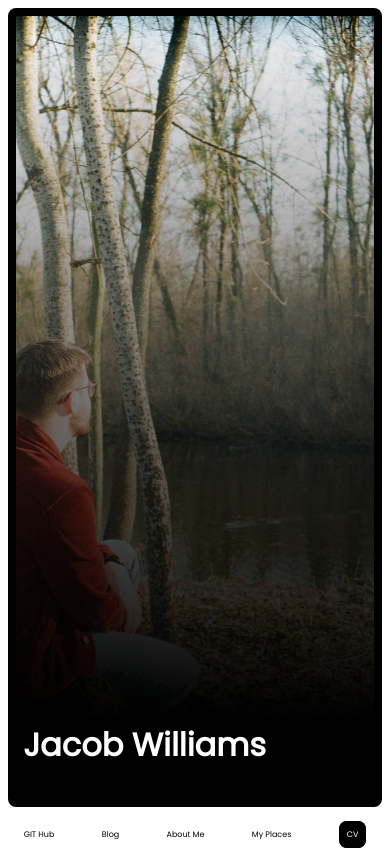
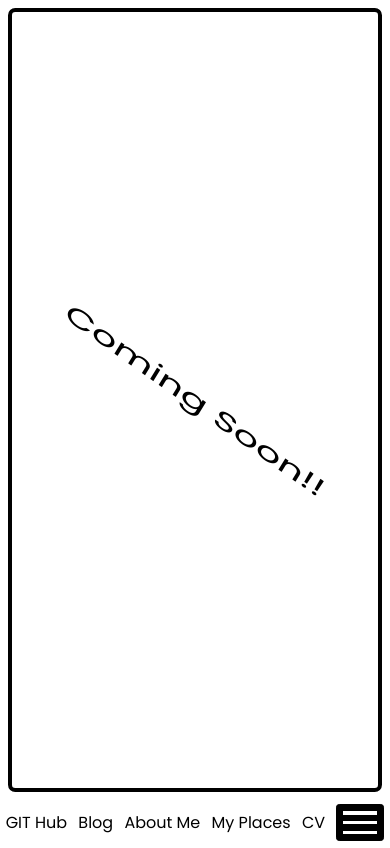
Before and after one commit to williams-jacobr/jacob-williams-website, a website built with Parcel: page index.html in a window 390 px wide. Both pictures are taken after a click on the link "My Places". Built offline with nearby package versions, Linux system fonts and the light colour scheme; no server answers.

Commit message:
Implementing an MVC architecture

```diff
--- a/index.html
+++ b/index.html
@@ -12,22 +12,9 @@
       rel="stylesheet"
     />
 
-    <link rel="stylesheet" href="style.css" />
-    <link
-      rel="stylesheet"
-      href="https://unpkg.com/leaflet@1.7.1/dist/leaflet.css"
-      integrity="sha512-xodZBNTC5n17Xt2atTPuE1HxjVMSvLVW9ocqUKLsCC5CXdbqCmblAshOMAS6/keqq/sMZMZ19scR4PsZChSR7A=="
-      crossorigin=""
-    />
+    <link rel="stylesheet" href="/src/style.css" />
 
-    <script
-      delay
-      src="https://unpkg.com/leaflet@1.7.1/dist/leaflet.js"
-      integrity="sha512-XQoYMqMTK8LvdxXYG3nZ448hOEQiglfqkJs1NOQV44cWnUrBc8PkAOcXy20w0vlaXaVUearIOBhiXZ5V3ynxwA=="
-      crossorigin=""
-    ></script>
-
-    <script async src="script.js"></script>
+    <script async type="module" src="/src/js/controller.js"></script>
     <title>Jacob Williams</title>
   </head>
   <body>
@@ -39,13 +26,20 @@
           </li>
           <li class="nav__item"><a class="nav__link" href="#Blog">Blog</a></li>
           <li class="nav__item">
-            <a class="nav__link" href="#About__Me">About Me</a>
+            <a class="nav__link about__me" href="#About__Me">About Me</a>
           </li>
           <li class="nav__item">
             <a class="nav__link" href="#My__Places">My Places</a>
           </li>
           <li class="nav__item">
             <a class="nav__link nav__cv" href="#">CV</a>
+          </li>
+          <li>
+            <button class="toggle-button">
+              <span class="toggle-button__bar"></span>
+              <span class="toggle-button__bar"></span>
+              <span class="toggle-button__bar"></span>
+            </button>
           </li>
         </ul>
       </nav>
--- a/script.js
+++ b/script.js
@@ -29,29 +29,29 @@
 // overlay.addEventListener("click", renderCV);
 
 //BUG Need to install properly with npm
-let map;
+// let map;
 
-navigator.geolocation.getCurrentPosition(
-  function (position) {
-    const { latitude, longitude } = position.coords;
-    map = L.map("map").setView([latitude, longitude], 13);
+// navigator.geolocation.getCurrentPosition(
+//   function (position) {
+//     const { latitude, longitude } = position.coords;
+//     map = L.map("map").setView([latitude, longitude], 13);
 
-    console.log(map);
+//     console.log(map);
 
-    L.tileLayer("https://{s}.tile.openstreetmap.org/{z}/{x}/{y}.png", {
-      attribution:
-        '&copy; <a href="https://www.openstreetmap.org/copyright">OpenStreetMap</a> contributors',
-    }).addTo(map);
+//     L.tileLayer("https://{s}.tile.openstreetmap.org/{z}/{x}/{y}.png", {
+//       attribution:
+//         '&copy; <a href="https://www.openstreetmap.org/copyright">OpenStreetMap</a> contributors',
+//     }).addTo(map);
 
-    L.marker([latitude, longitude])
-      .addTo(map)
-      .bindPopup("A pretty CSS3 popup.<br> Easily customizable.")
-      .openPopup();
-  },
-  function () {
-    alert("Unable to find location");
-  }
-);
+//     L.marker([latitude, longitude])
+//       .addTo(map)
+//       .bindPopup("A pretty CSS3 popup.<br> Easily customizable.")
+//       .openPopup();
+//   },
+//   function () {
+//     alert("Unable to find location");
+//   }
+// );
 
 // Slider
 
--- /dev/null
+++ b/src/js/controller.js
@@ -0,0 +1,9 @@
+import myPlacesView from "./views/myPlaceView.js";
+
+const myPlacesButton = document.querySelector(`[href="#My__Places"]`);
+
+const controlPlacesView = function () {
+  myPlacesView.render();
+};
+
+myPlacesButton.addEventListener("click", controlPlacesView);
--- /dev/null
+++ b/src/js/views/myPlaceView.js
@@ -0,0 +1,23 @@
+class myPlacesView {
+  _parentElement = document.querySelector("main");
+  _welcomeMessage = "Coming Soon!!";
+
+  render(message = this._welcomeMessage) {
+    this._clear();
+
+    const HTML = this._generateMarkup();
+    this._parentElement.insertAdjacentHTML("afterbegin", HTML);
+  }
+
+  _clear() {
+    this._parentElement.innerHTML = "";
+  }
+
+  _generateMarkup() {
+    return `
+      <p class="my-places">${this._welcomeMessage}<p>
+      `;
+  }
+}
+
+export default new myPlacesView();
--- a/style.css
+++ b/src/style.css
@@ -10,12 +10,13 @@ html {
 }
 
 body {
+  box-sizing: border-box;
   font-family: "Poppins", sans-serif;
   height: 100%;
 
   display: grid;
   grid-template-columns: 15rem auto;
-  grid-template-rows: auto fit-content(3rem);
+  grid-template-rows: auto 4rem;
   grid-gap: 0.25rem;
 }
 
@@ -58,23 +59,27 @@ body {
 
 main {
   margin: 0.5rem;
-  border: 0.5rem black solid;
-  border-radius: 0.5rem;
+  border: 0.25rem black solid;
+  border-radius: 0.45rem;
+
+  display: flex;
+  justify-content: center;
+  align-items: center;
 }
 
 /* GENERAL ELEMENTS */
 #welcome {
+  position: relative;
   background: linear-gradient(transparent, black 90%),
     no-repeat center url(/header.jpg), black;
   background-size: cover;
   height: 100%;
-  min-width: 300px;
-  padding-top: 0;
+  width: 100%;
 }
 
 #welcome h1 {
   color: white;
-  position: relative;
+  position: absolute;
   top: 85%;
   left: 2%;
   font-size: 4rem;
@@ -106,6 +111,13 @@ footer {
   font-size: 1rem;
 }
 
+.my-places {
+  -webkit-transform: skew(0);
+  transform: skew(30deg) rotateZ(50deg) scale(2);
+}
+
+/*MOBILE VIEW*/
+
 @media (max-width: 775px) {
   footer {
     display: none;
@@ -113,6 +125,7 @@ footer {
 
   body {
     grid-template-columns: auto;
+    grid-template-rows: auto 2.5rem;
   }
 
   main {
@@ -133,7 +146,38 @@ footer {
 
   .nav__link:link,
   .nav__link:visited {
-    font-size: 0.5rem;
+    font-size: 1rem;
+  }
+
+  .nav__cv:link,
+  .nav__cv:visited {
+    border: none;
+    width: auto;
+    background: none;
+    color: black;
+  }
+
+  .toggle-button {
+    width: 3rem;
+    background: black;
+    border: black 1px solid;
+    border-radius: 0.2rem;
+    cursor: pointer;
+    padding-top: 0;
+    padding-bottom: 0;
+    vertical-align: middle;
+  }
+
+  .toggle-button:focus {
+    outline: none;
+  }
+
+  .toggle-button__bar {
+    width: 100%;
+    height: 0.2rem;
+    background: white;
+    display: block;
+    margin: 0.4rem 0;
   }
 
   #welcome h1 {
```
Also changed, not shown: src/js/model.js (added).
